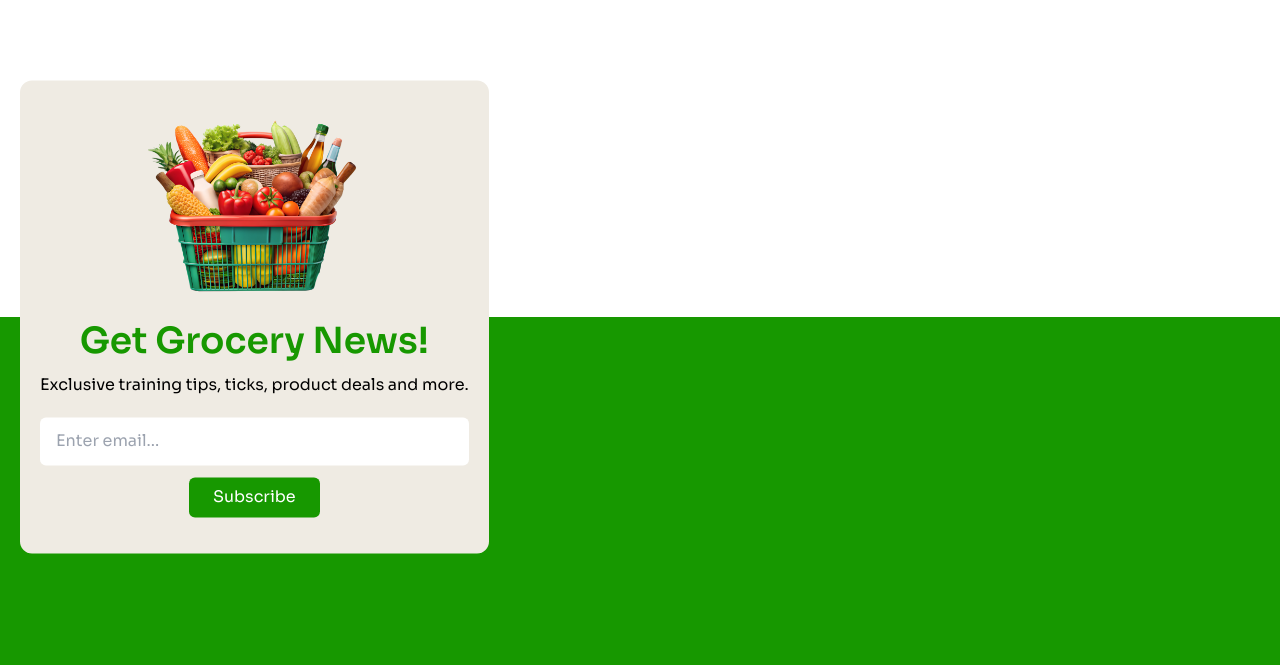
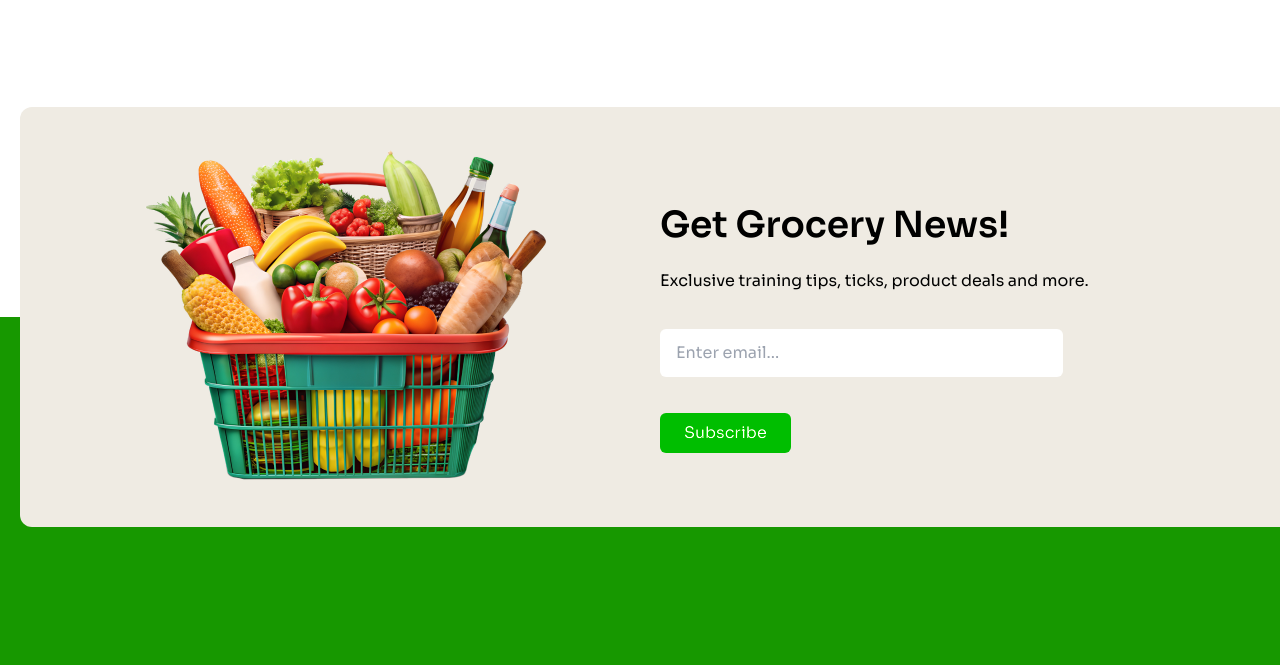
Before and after one commit to asadullahhhhh/Assignment-3, a website: page index.html in a window 1280 px wide. Shown: the part 3103-3768 px from the top of the page. Drawn offline with Linux system fonts and the light colour scheme.

Commit message:
floating section done for the the desktop

```diff
--- a/index.html
+++ b/index.html
@@ -319,16 +319,16 @@
              </div>
 
              <!-- subcription new letter -->
-              <div class="relative">
-                  <div class="max-w-[1320px] bg-servicebg rounded-xl text-center py-9 px-5 mx-5 absolute -translate-y-[50%]">
-                     <div class="w-[230px] mx-auto">
-                        <img src="c2-assets/vegetable-busket.png" alt="">
+              <div class="max-w-[1320px] mx-auto relative">
+                  <div class="w-full bg-servicebg rounded-xl text-center lg:flex items-center py-9 px-5 mx-5 absolute -translate-y-[50%]">
+                     <div class="w-[230px] lg:w-auto mx-auto flex-1">
+                        <img class="mx-auto" src="c2-assets/vegetable-busket.png" alt="">
                      </div>
-                     <div class="mt-6">
-                        <h2 class="text-2xl lg:text-4xl font-semibold text-navbtn mb-3">Get Grocery News!</h2>
-                        <p class="mb-5">Exclusive training tips, ticks, product deals and more.</p>
-                        <input class="w-full py-3 px-4 rounded-md mb-3" type="email" placeholder="Enter email..."> <br>
-                        <button class="py-2 px-6 bg-footerbg text-white rounded-md">Subscribe</button>
+                     <div class="mt-6 flex-1 lg:text-left">
+                        <h2 class="text-2xl lg:text-4xl font-semibold text-navbtn mb-3 lg:text-black lg:mb-6">Get Grocery News!</h2>
+                        <p class="mb-5 lg:mb-9">Exclusive training tips, ticks, product deals and more.</p>
+                        <input class="w-full py-3 px-4 rounded-md mb-3 lg:w-[65%] lg:mb-9" type="email" placeholder="Enter email..."> <br>
+                        <button class="py-2 px-6 bg-footerbg text-white rounded-md hover:scale-105 transition-all saturate-200">Subscribe</button>
                      </div>
                   </div>
               </div>
```
Also changed, not shown: output/tailwind.css.
